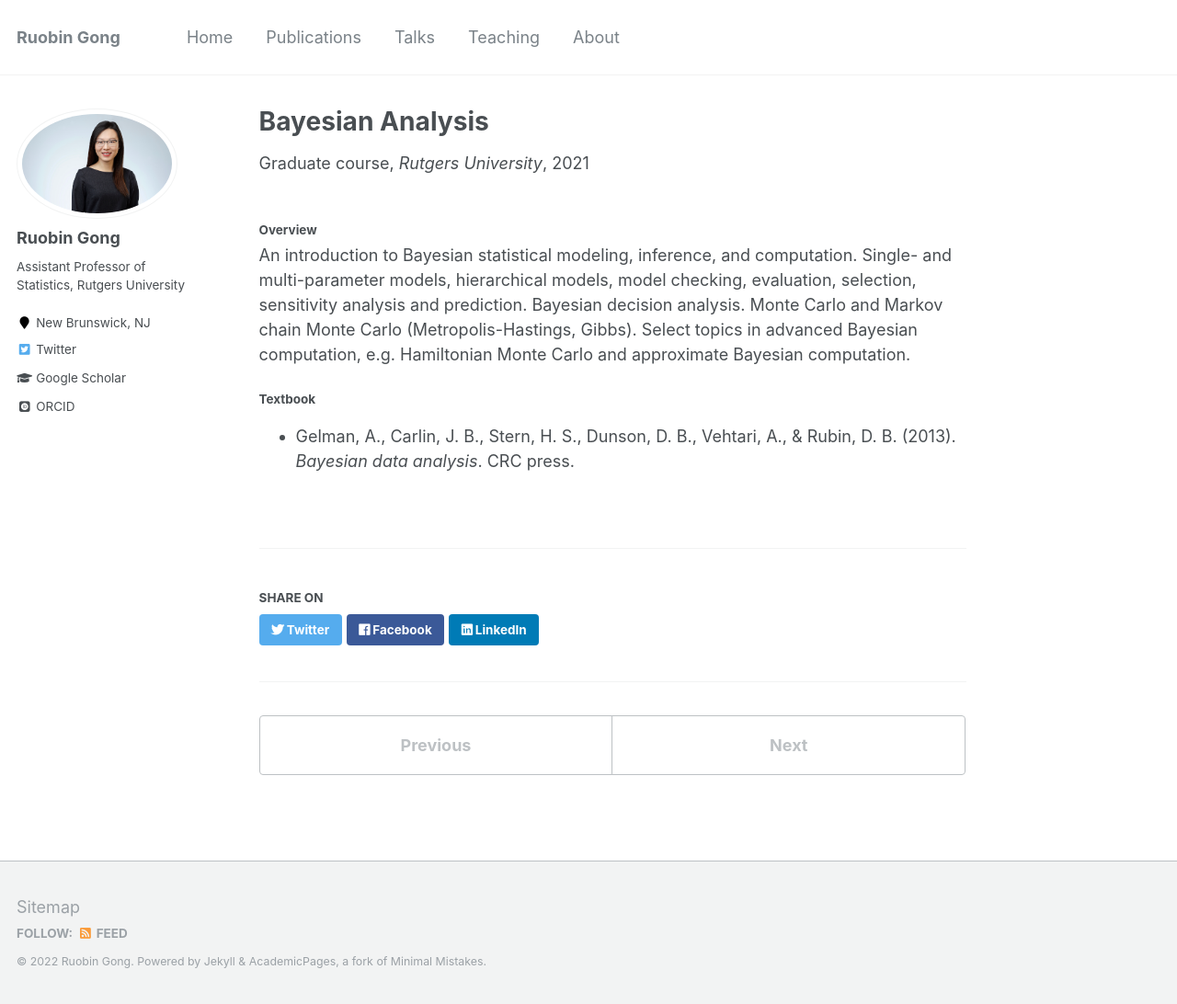
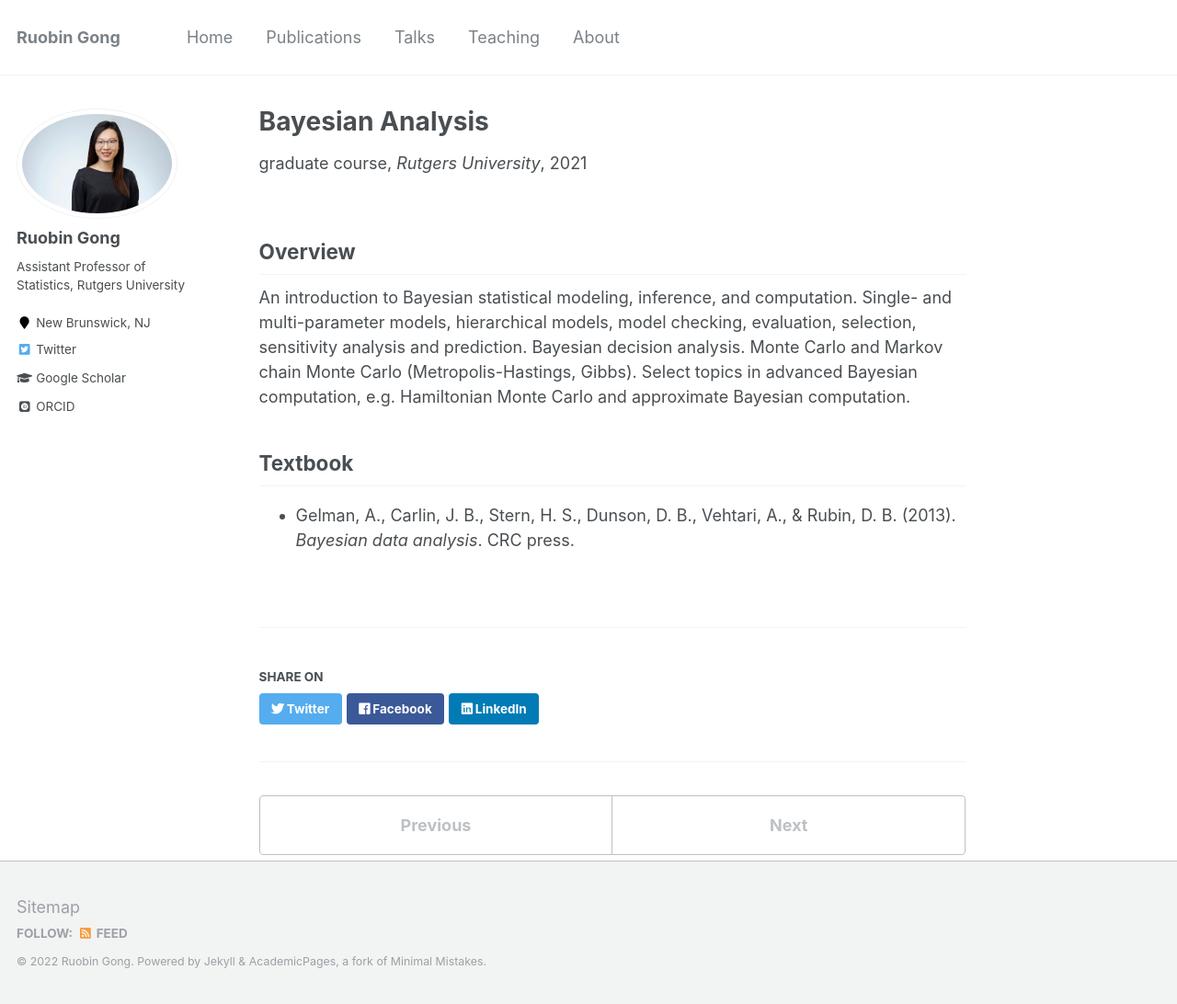
Before and after one commit to RuobinGong/RuobinGong.github.io, a Jekyll site: the page built from _teaching/16-960-568.md, in a window 1280 px wide and 1092 px high. Shown: the whole window at 92% size. Built offline with Jekyll 4.4.1, drawn with Linux system fonts in a browser that asks for light colours; some web fonts are replaced.

```diff
--- a/_teaching/stat568.md
+++ b/_teaching/16-960-568.md
@@ -11,10 +11,10 @@ location: "New Brunswick, NJ, USA"
 
 
 
-#### Overview
+## Overview
 
 An introduction to Bayesian statistical modeling, inference, and computation. Single- and multi-parameter models, hierarchical models, model checking, evaluation, selection, sensitivity analysis and prediction. Bayesian decision analysis. Monte Carlo and Markov chain Monte Carlo (Metropolis-Hastings, Gibbs). Select topics in advanced Bayesian computation, e.g. Hamiltonian Monte Carlo and approximate Bayesian computation.
 
-#### Textbook
+## Textbook
 
 * Gelman, A., Carlin, J. B., Stern, H. S., Dunson, D. B., Vehtari, A., & Rubin, D. B. (2013). *Bayesian data analysis*. CRC press.
```
Also changed, not shown: other parts of _teaching/16-960-568.md (+2 -2 lines).
